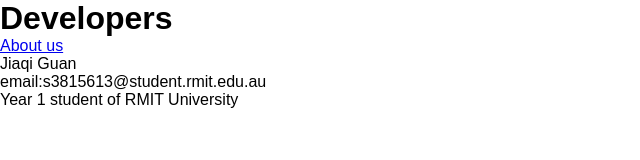
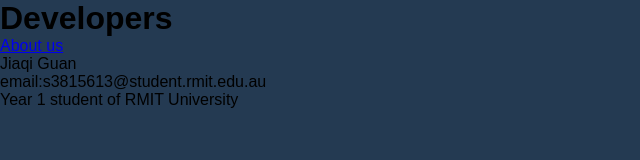
Before and after one commit to Jack7501/TBG, a plain HTML site: page index.html in a window 1280 px wide. Shown: the whole page, without its empty margins (0-640 px from the left). Drawn offline with Linux system fonts and the light colour scheme.

Commit message:
background color

```diff
--- a/style.css
+++ b/style.css
@@ -5,6 +5,6 @@
 }
 
 body {
-    background-color: white;
+    background-color:#243A52;
     font-family: Arial, Helvetica, sans-serif;
 }
```
